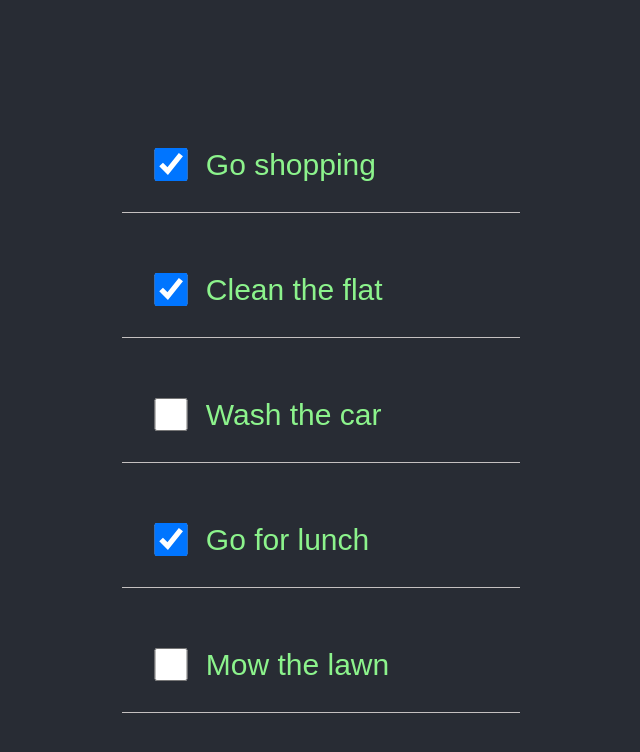
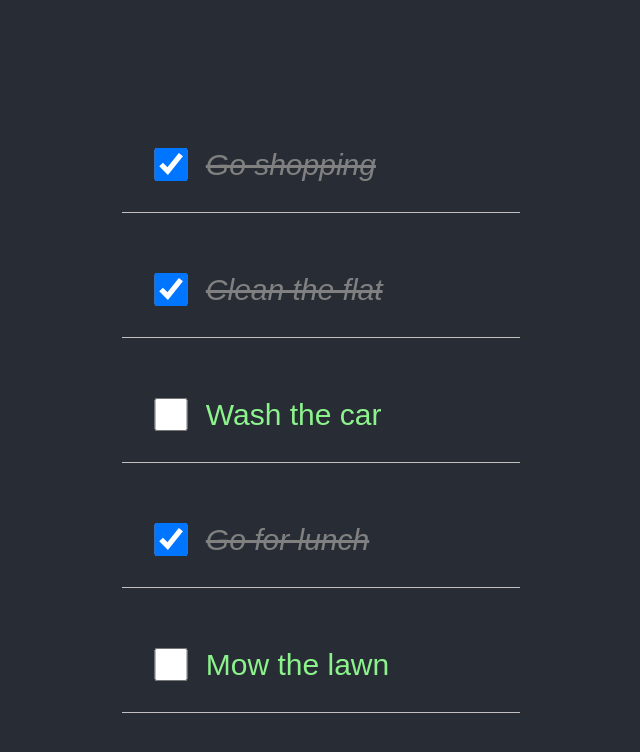
Before and after one commit to wojciech-13/Todo-list, a React (Create React App) app: page / in a window 1280 px wide. Shown: the top 752 px of the page, without its empty margins (319-959 px from the left). Built offline with nearby package versions, Linux system fonts and the light colour scheme.

Commit message:
Add styles for checked inputs

```diff
--- a/src/App.js
+++ b/src/App.js
@@ -28,7 +28,9 @@ class App extends Component {
   }
 
   render() {
-    const listItems = this.state.listData.map(item=> <ListItem  handleChange={this.handleChange} key={item.id} item={item} />);
+
+    const listItems = this.state.listData.map(item=> <ListItem  key={item.id} handleChange={this.handleChange}  item={item} />);
+
     return (
 
       <div className="App">
--- a/src/ListItem/ListItem.css
+++ b/src/ListItem/ListItem.css
@@ -16,3 +16,6 @@
     height: 33px;
     width: 50px;
   }
+  p {
+    cursor: default;
+  }
--- a/src/ListItem/ListItem.js
+++ b/src/ListItem/ListItem.js
@@ -2,13 +2,16 @@ import React from 'react';
 import './ListItem.css';
 
 function ListItem(props){
+
+    const completedStyle = {color: "gray", textDecoration: "line-through", fontStyle: "italic" };
     return(
         <div className="list-item">
             <input
             onChange={function(){return props.handleChange(props.item.id)}}
             type="checkbox"
-            checked={props.item.completed}></input>
-            <p>{props.item.text}</p>
+            checked={props.item.completed}>
+            </input>
+            <p onClick={function(){return props.handleChange(props.item.id)}} style={props.item.completed ? completedStyle : null}> {props.item.text} </p>
         </div>
     )
 }
```
